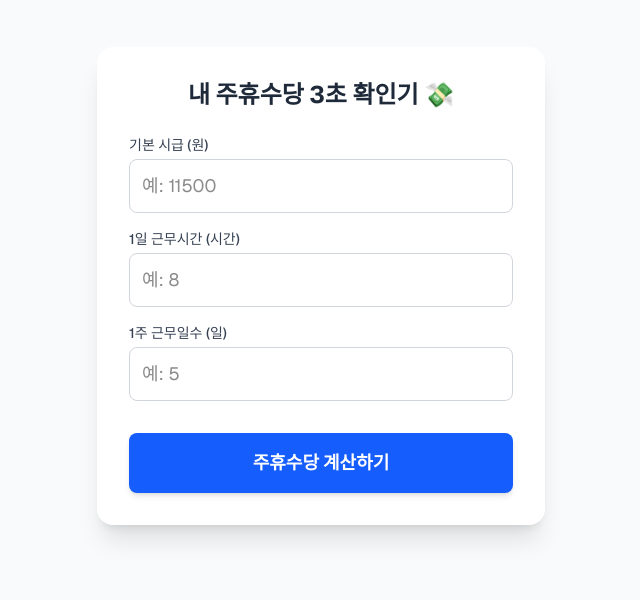
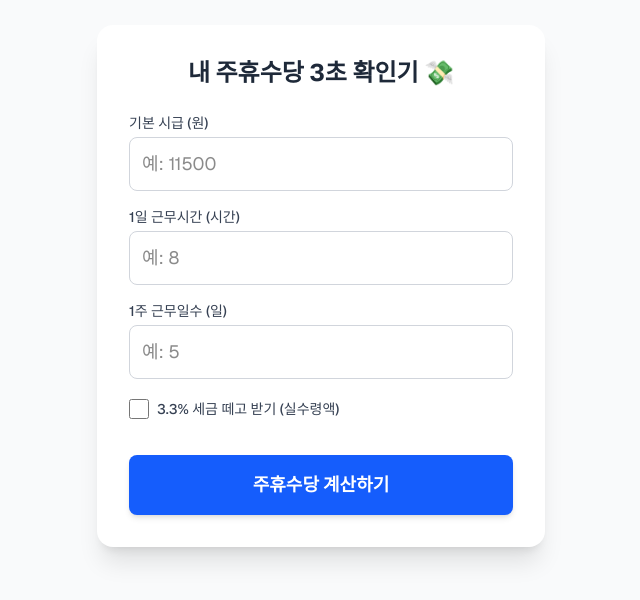
Before and after one commit to paulbusankim/labor-integrity-system, a Next.js app: page / in a window 1280 px wide. Shown: the part 114-714 px from the top of the page, without its empty margins (319-959 px from the left). Built offline with nearby package versions, Linux system fonts and the light colour scheme; no server answers.

Commit message:
feat: 3.3% 세금(사업소득세) 공제 기능 및 결과 표출 로직 구현
- page.tsx에 isTaxDeducted 상태(State) 추가 및 계산식(0.967 곱연산) 반영
- components/CalculatorForm.tsx에 세금 공제 체크박스 UI 추가 및 Props 연동 완료

```diff
--- a/app/page.tsx
+++ b/app/page.tsx
@@ -18,6 +18,7 @@ export default function Home() {
   const [wage, setWage] = useState<number | "">("");
   const [dailyHours, setDailyHours] = useState<number | "">("");
   const [workingDays, setWorkingDays] = useState<number | "">("");
+  const [isTaxDeducted, setIsTaxDeducted] = useState(false);
   const [result, setResult] = useState<CalculationResult | null>(null);
   const [isSurveySubmitted, setIsSurveySubmitted] = useState(false);
 
@@ -57,7 +58,11 @@ export default function Home() {
 
     // 조건 2: 정상 계산 로직
     const validHours = numHours > 40 ? 40 : numHours;
-    const allowance = (validHours / 40) * 8 * numWage;
+    let allowance = (validHours / 40) * 8 * numWage;
+
+    if (isTaxDeducted) {
+      allowance = allowance * 0.967;
+    }
 
     const finalResult = {
       amount: Math.floor(allowance),
@@ -104,6 +109,8 @@ export default function Home() {
           setDailyHours={setDailyHours}
           workingDays={workingDays}
           setWorkingDays={setWorkingDays}
+          isTaxDeducted={isTaxDeducted}
+          setIsTaxDeducted={setIsTaxDeducted}
           onCalculate={calculateAllowance}
         />
 
--- a/components/CalculatorForm.tsx
+++ b/components/CalculatorForm.tsx
@@ -7,6 +7,8 @@ interface CalculatorFormProps {
   setDailyHours: Dispatch<SetStateAction<number | "">>;
   workingDays: number | "";
   setWorkingDays: Dispatch<SetStateAction<number | "">>;
+  isTaxDeducted: boolean;
+  setIsTaxDeducted: Dispatch<SetStateAction<boolean>>;
   onCalculate: () => void;
 }
 
@@ -17,6 +19,8 @@ export default function CalculatorForm({
   setDailyHours,
   workingDays,
   setWorkingDays,
+  isTaxDeducted,
+  setIsTaxDeducted,
   onCalculate,
 }: CalculatorFormProps) {
   return (
@@ -69,6 +73,22 @@ export default function CalculatorForm({
         />
       </div>
 
+      <div className="flex items-center pt-1 pb-1">
+        <input
+          id="tax-checkbox"
+          type="checkbox"
+          checked={isTaxDeducted}
+          onChange={(e) => setIsTaxDeducted(e.target.checked)}
+          className="w-5 h-5 text-blue-600 bg-white border-gray-300 rounded focus:ring-blue-500 cursor-pointer"
+        />
+        <label
+          htmlFor="tax-checkbox"
+          className="ml-2 text-sm font-medium text-gray-700 cursor-pointer select-none"
+        >
+          3.3% 세금 떼고 받기 (실수령액)
+        </label>
+      </div>
+
       {/* 계산 버튼 */}
       <button
         onClick={onCalculate}
```
